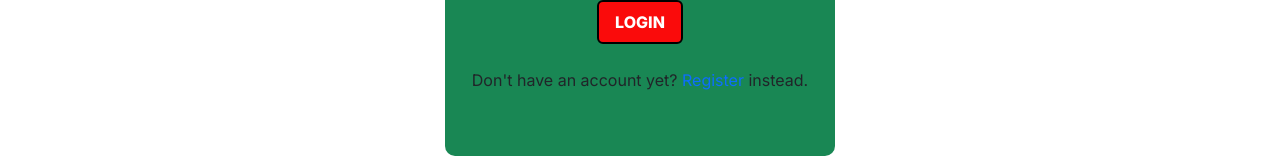
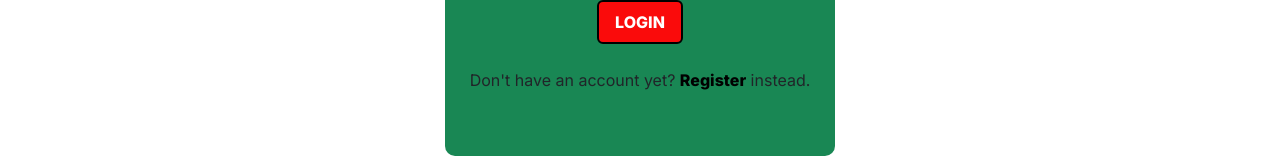
Before and after one commit to jaspherbagor/AutoConnect, a React (Create React App) app in the folder front-end/: page /login in a window 1280 px wide. Shown: the part 426-586 px from the top of the page. Built offline with nearby package versions, Linux system fonts and the light colour scheme.

Commit message:
added styles to the register link

```diff
--- a/front-end/src/components/pages/client/login.jsx
+++ b/front-end/src/components/pages/client/login.jsx
@@ -31,7 +31,7 @@ const Login = () => {
               </button>
             </div>
             <div className="text-center mt-4 mb-0">
-              <p>Don't have an account yet? <Link to="/" className="text-decoration-none register-link">Register</Link> instead. </p>
+              <p>Don't have an account yet? <Link to="/" className="text-decoration-none register-link fw-semibold">Register</Link> instead. </p>
             </div>
           </form>
 
--- a/front-end/src/components/styles/client/login.css
+++ b/front-end/src/components/styles/client/login.css
@@ -24,6 +24,7 @@ html, body {
     --text-color-light: #fff;
     --text-color-dark: #000;
     --grayish-color: #f1f1f1;
+    --link-hover: rgb(16, 204, 16);
     --font-family: 'Inter', sans-serif;
 }
 
@@ -31,3 +32,11 @@ html, body {
     width: 390px;
     border-radius: 10px
 }
+
+.register-link {
+    color: var(--text-color-dark)
+}
+
+.register-link:hover {
+    color: var(--link-hover)
+}
```
